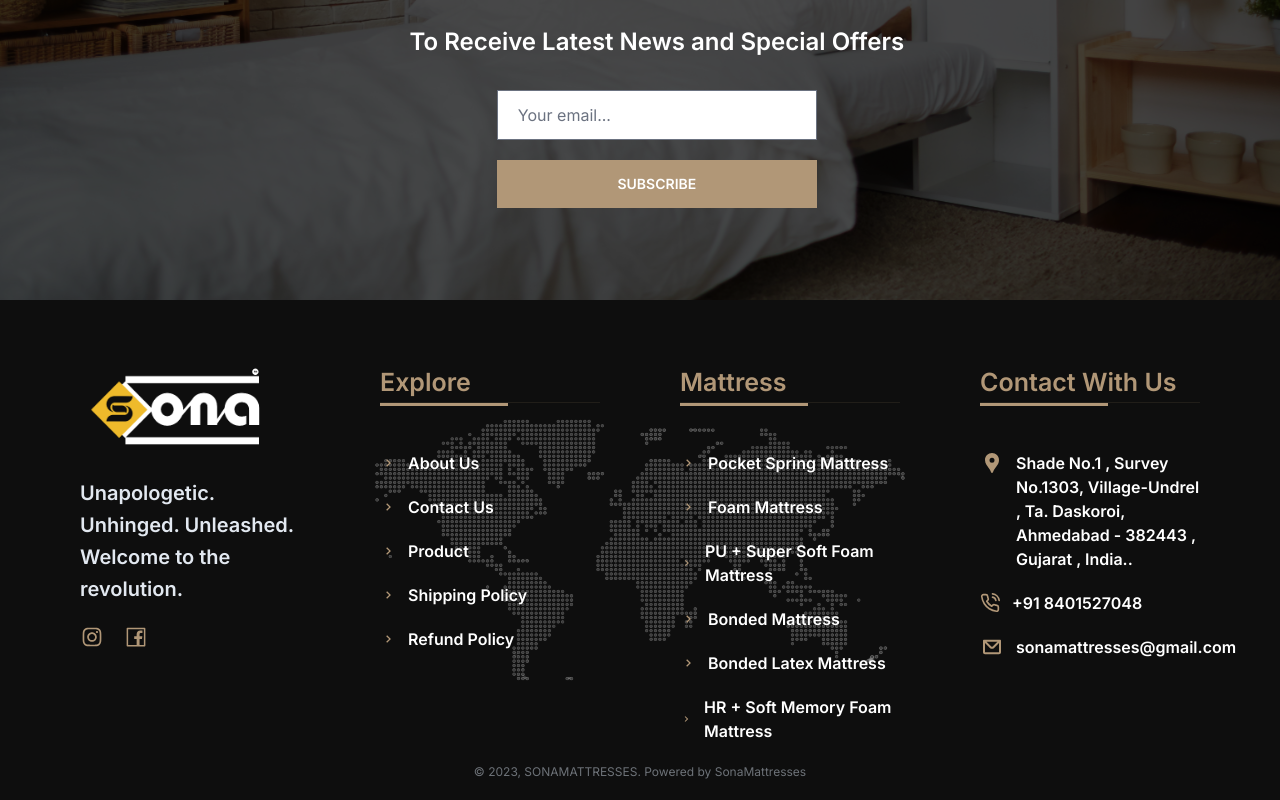
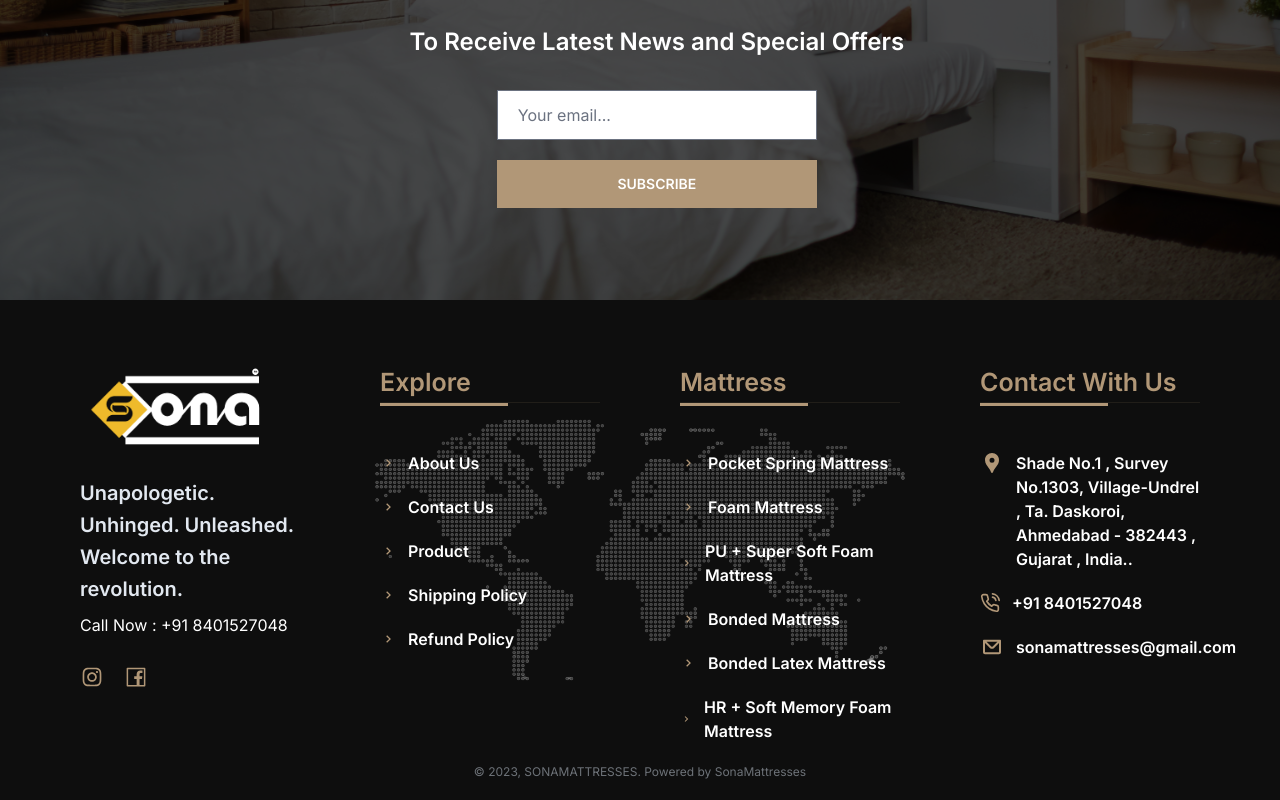
Before and after one commit to shadrajput/Sona-Mattresses, a Next.js app: page / in a window 1280 px wide. Shown: the part 2849-3649 px from the top of the page. Built offline with nearby package versions, Linux system fonts and the light colour scheme; what tailwindcss-debug-screens would draw is missing.

Commit message:
footer num

```diff
--- a/src/components/Footer.jsx
+++ b/src/components/Footer.jsx
@@ -32,6 +32,7 @@ export function Footer() {
               <p className="w-full text-center text-2xl font-bold text-white xs:px-10 md:text-3xl xl:px-0 xl:text-start xl:text-xl xl:font-semibold xl:text-slate-200">
                 Unapologetic. Unhinged. Unleashed. Welcome to the revolution.
               </p>
+              <p className="py-2 text-white"> Call Now : +91 8401527048</p>
             </div>
             <div className="pt-12 pb-10 xs:pl-5 md:pt-10 lg:pb-7 xl:hidden ">
               <h1 className="font-semibold text-white xs:pl-2 xs:pb-4 md:text-lg">
```
